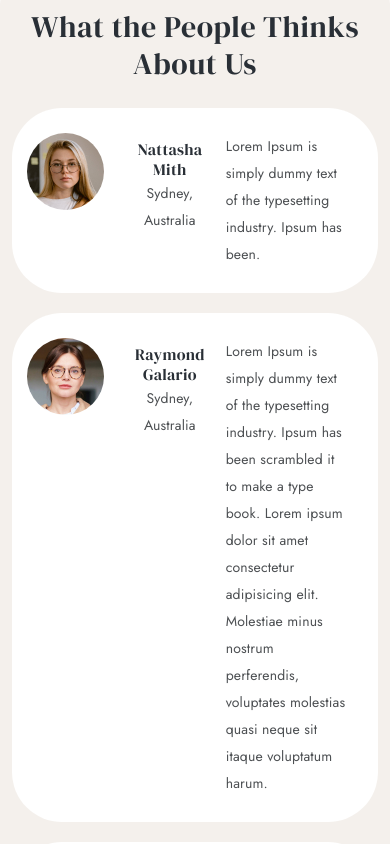
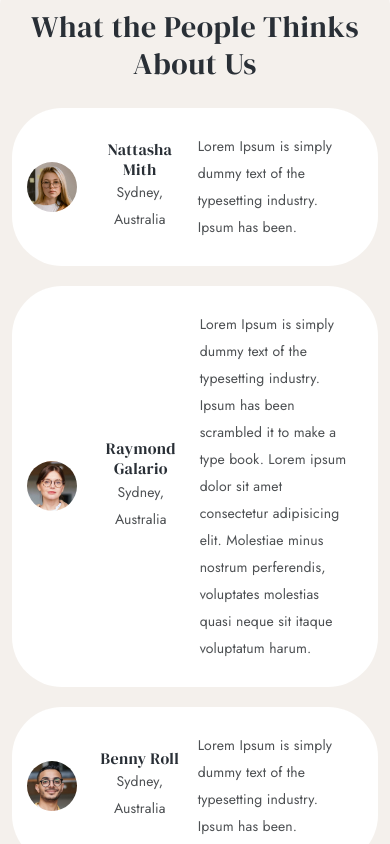
Before and after one commit to kate8233/kate8233.github.io, a plain HTML site: page index.html in a window 390 px wide. Shown: the part 1502-2346 px from the top of the page. Drawn offline with Linux system fonts and the light colour scheme.

Commit message:
style.css

```diff
--- a/css/style.css
+++ b/css/style.css
@@ -388,10 +388,19 @@ border-radius: 50px;
 }
 .reviews__client__person{
 	text-align: center;
+	align-items:center;
+}
+.reviews__client__person img{
+	flex: 0 0 50px;
+	height: 50px;
 }
 .reviews__item p{
 	flex: 0 1 60%;
-	padding: 0 15px;
+	padding: 0 10px;
+}
+.reviews__client__info {
+	padding:0 0 0 15px;
+
 }
 
 }
```
